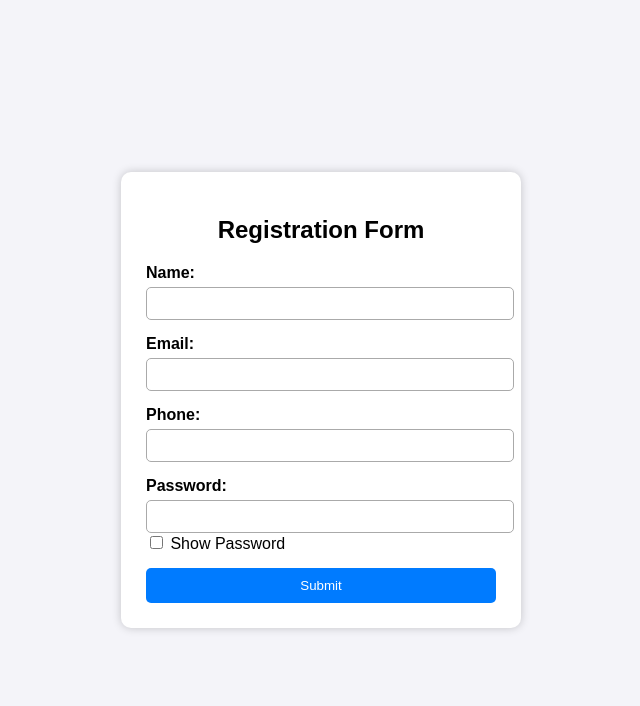
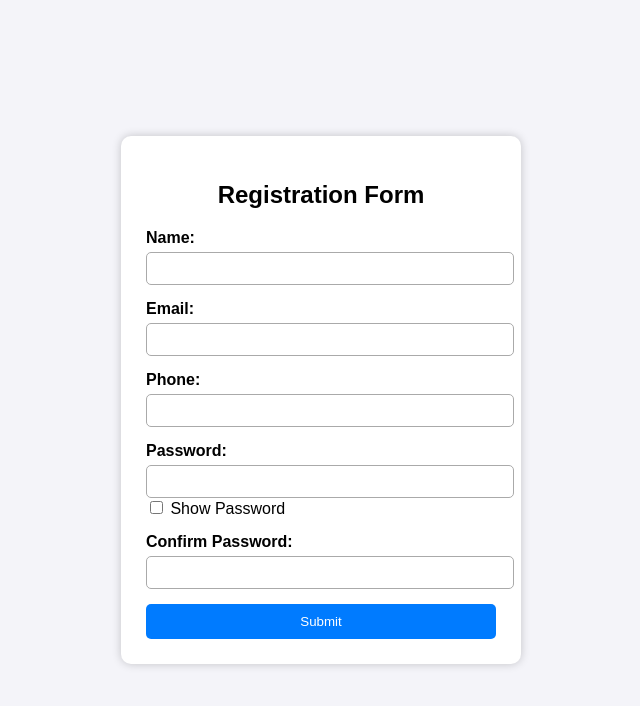
Before and after one commit to himaniiarora/form_validation, a plain HTML site: page index.html in a window 1280 px wide. Shown: the whole page, without its empty margins (319-959 px from the left). Drawn offline with nearby package versions, Linux system fonts and the light colour scheme.

Commit message:
Update index.html

```diff
--- a/index.html
+++ b/index.html
@@ -32,6 +32,12 @@
         <input type="checkbox" id="togglePassword"> Show Password
       </div>
 
+      <div class="input-group">
+        <label for="confirmPassword">Confirm Password:</label>
+        <input type="password" id="confirmPassword" name="confirmPassword" required>
+        <span id="passwordError" style="color:red; font-size:12px;"></span>
+      </div>
+
       <button type="submit">Submit</button>
     </form>
 
```
